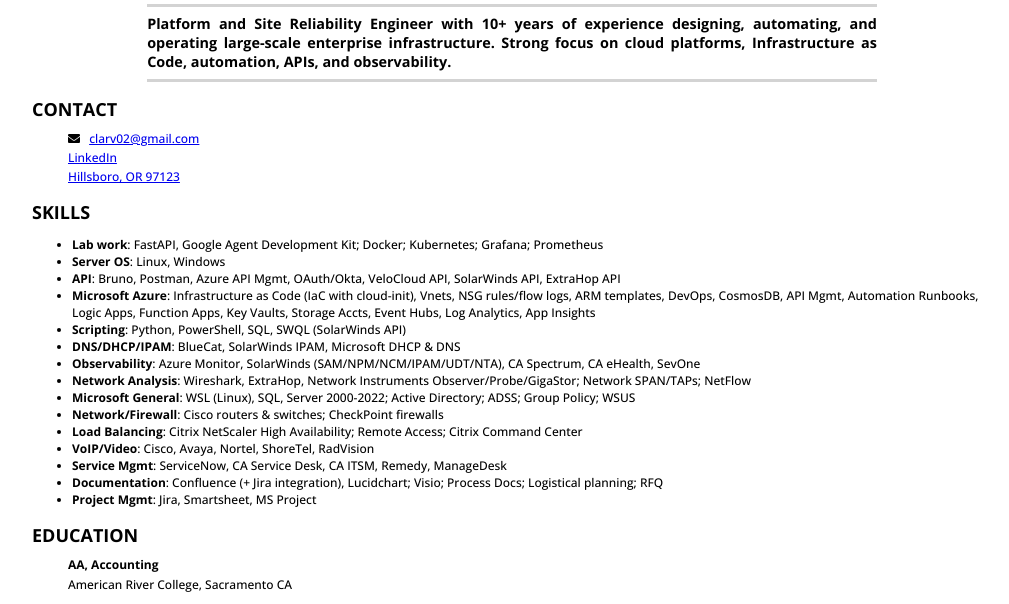
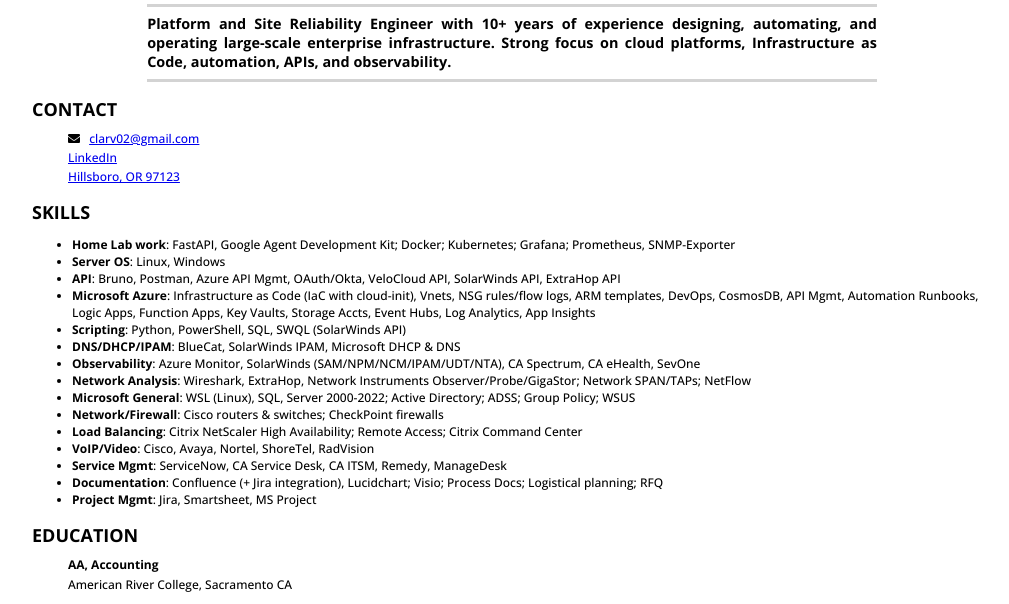
Before and after one commit to gitdram/val-clark-resume, a plain HTML site: page index.html in a window 1280 px wide. Shown: the part 148-752 px from the top of the page, without its empty margins (4-1013 px from the left). Drawn offline with nearby package versions, Linux system fonts and the light colour scheme.

Commit message:
Update index.html

```diff
--- a/index.html
+++ b/index.html
@@ -37,7 +37,7 @@
 					</div>
 					<h2><b>SKILLS</b></h2>
                     <ul>
-                        <li><b>Lab work</b>:		FastAPI, Google Agent Development Kit; Docker; Kubernetes; Grafana; Prometheus</li>
+                        <li><b>Home Lab work</b>:		FastAPI, Google Agent Development Kit; Docker; Kubernetes; Grafana; Prometheus, SNMP-Exporter</li>
                         <li><b>Server OS</b>:		Linux, Windows</li>
                         <li><b>API</b>:		Bruno, Postman, Azure API Mgmt, OAuth/Okta, VeloCloud API, SolarWinds API, ExtraHop API</li>
                         <li><b>Microsoft Azure</b>:	Infrastructure as Code (IaC with cloud-init), Vnets, NSG rules/flow logs, ARM templates, DevOps, CosmosDB, API Mgmt, Automation Runbooks, Logic Apps, Function Apps, Key Vaults, Storage Accts, Event Hubs, Log Analytics, App Insights</li>
```
